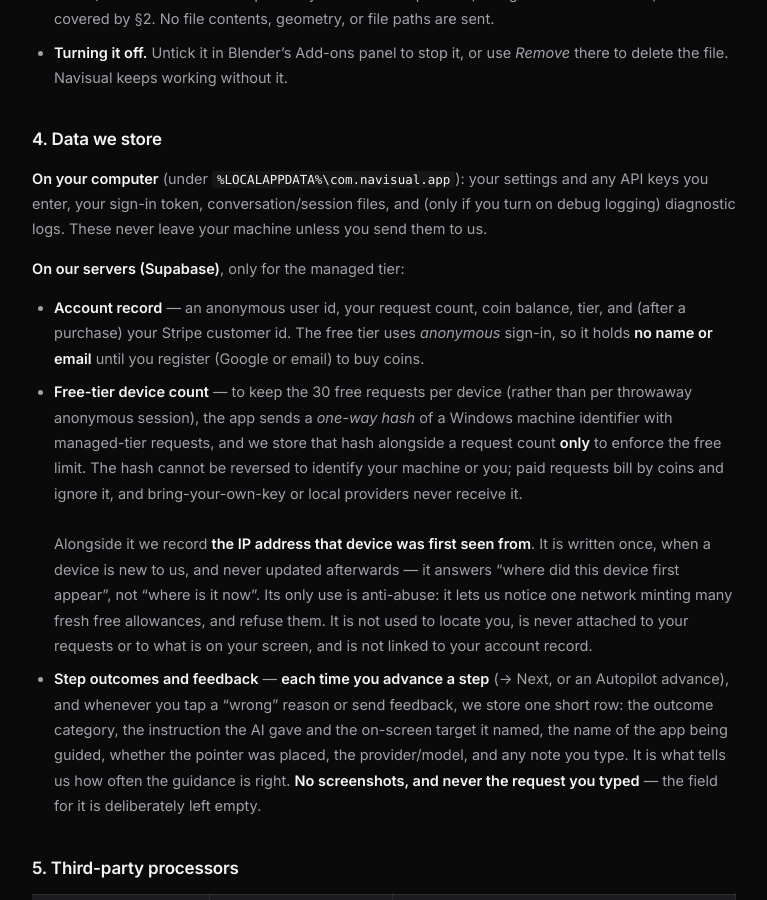
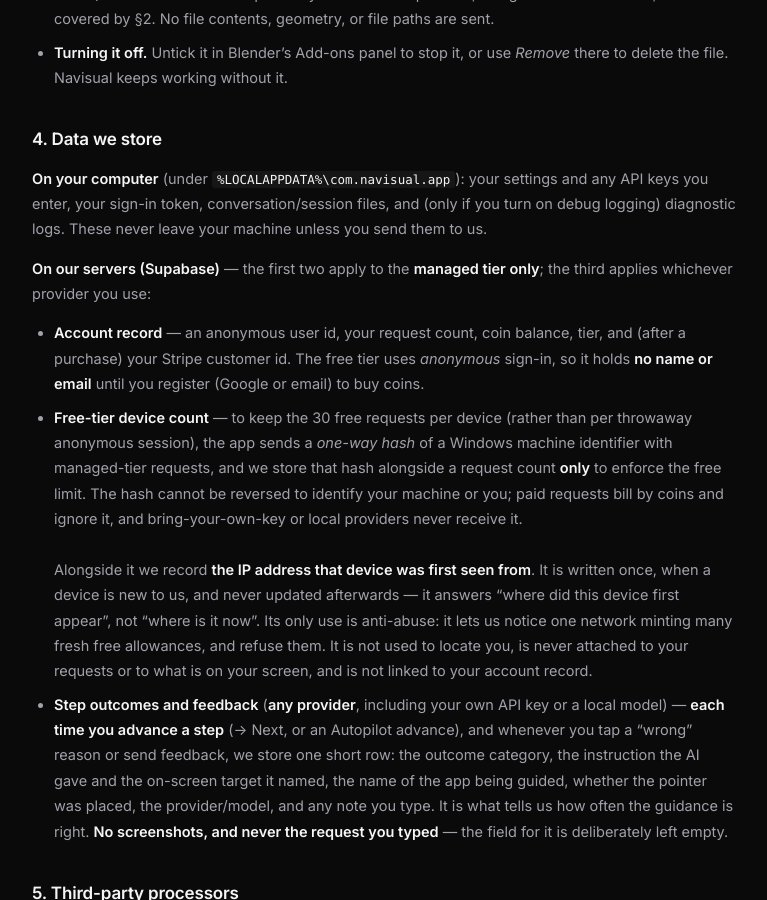
Before and after one commit to NavisualGuide/NavisualGuide.github.io, a Jekyll site: the page privacy.html, which Jekyll copies as it is, in a window 1280 px wide and 900 px high, scrolled down 2798 px. Shown: the whole window, without its empty margins (256-1023 px from the left). Built offline with Jekyll 4.4.1, drawn with Linux system fonts in a browser that asks for light colours.

Commit message:
privacy: section 4 said "managed tier only" over a bullet that is not
Caught on a read-through: section 4 opens "On our servers (Supabase), only for
the managed tier", and that is true of two of its three bullets. The account
record needs an anonymous sign-in, which only happens on managed; the device
count rides the X-Device-Hash, which only managed requests send. The
step-outcome row is the exception -- submit_feedback is not provider-gated, so
it fires on every provider including a local one.

It mattered because section 2 now points a local-provider reader at section 4
for exactly that row, and section 4 was telling them it did not apply to them.
Two true sentences that contradict each other when read in the order the page
sends you.

The heading now scopes per bullet, and the step-outcome bullet carries its own
scope where it is read rather than relying on a heading three bullets up.

Co-Authored-By: Claude Opus 5 <noreply@anthropic.com>
Claude-Session: https://claude.ai/code/session_016CTvWFtAESBEp8NwvmAVjV

```diff
--- a/privacy.html
+++ b/privacy.html
@@ -205,7 +205,8 @@
         your settings and any API keys you enter, your sign-in token, conversation/session files,
         and (only if you turn on debug logging) diagnostic logs. These never leave your machine
         unless you send them to us.</p>
-      <p><strong>On our servers (Supabase)</strong>, only for the managed tier:</p>
+      <p><strong>On our servers (Supabase)</strong> — the first two apply to the
+        <strong>managed tier only</strong>; the third applies whichever provider you use:</p>
       <ul>
         <li><strong>Account record</strong> — an anonymous user id, your request count, coin
           balance, tier, and (after a purchase) your Stripe customer id. The free tier uses
@@ -224,7 +225,8 @@
           anti-abuse: it lets us notice one network minting many fresh free allowances, and refuse
           them. It is not used to locate you, is never attached to your requests or to what is on
           your screen, and is not linked to your account record.</li>
-        <li><strong>Step outcomes and feedback</strong> — <strong>each time you advance a step</strong>
+        <li><strong>Step outcomes and feedback</strong> (<strong>any provider</strong>, including
+          your own API key or a local model) — <strong>each time you advance a step</strong>
           (→ Next, or an Autopilot advance), and whenever you tap a “wrong” reason or send
           feedback, we store one short row: the outcome category, the instruction the AI gave and
           the on-screen target it named, the name of the app being guided, whether the pointer was
```
